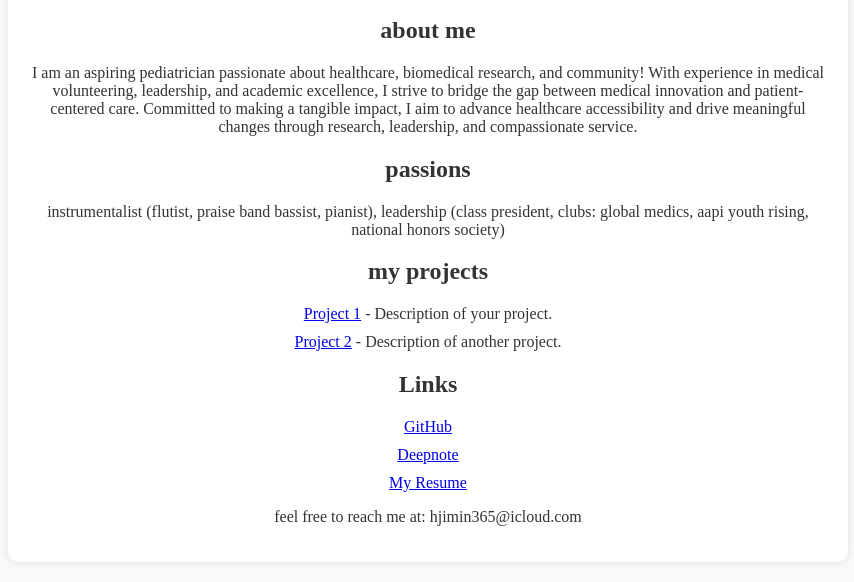
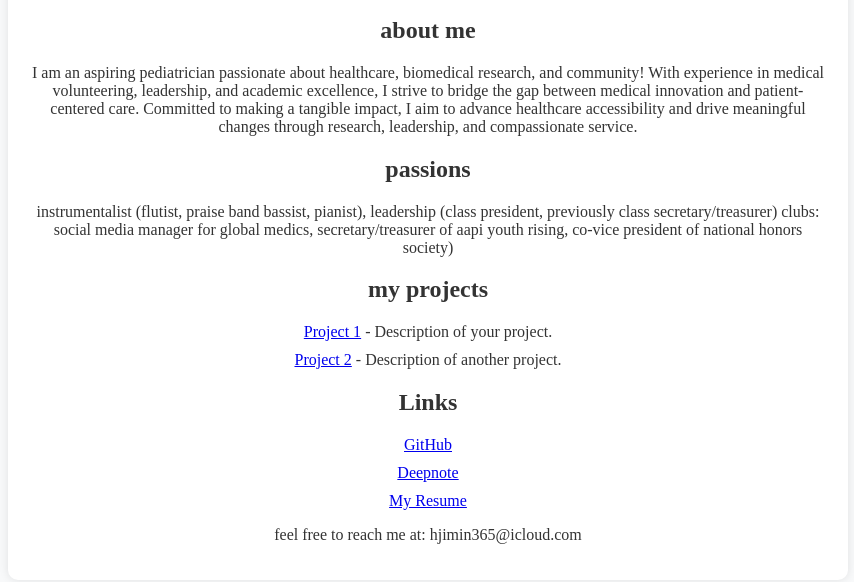
Before and after one commit to jiminhan726/website, a plain HTML site: page index.html in a window 1280 px wide. Shown: the part 350-932 px from the top of the page, without its empty margins (212-1066 px from the left). Drawn offline with Linux system fonts and the light colour scheme; a script that the page names is missing.

Commit message:
Update index.html

```diff
--- a/index.html
+++ b/index.html
@@ -23,7 +23,7 @@
 
         <section id="interests">
             <h2>passions</h2>
-            <p>instrumentalist (flutist, praise band bassist, pianist), leadership (class president, clubs: global medics, aapi youth rising, national honors society)</p>
+            <p>instrumentalist (flutist, praise band bassist, pianist), leadership (class president, previously class secretary/treasurer) clubs: social media manager for global medics, secretary/treasurer of aapi youth rising, co-vice president of national honors society)</p>
         <section>
 
         <section id="projects">
```
